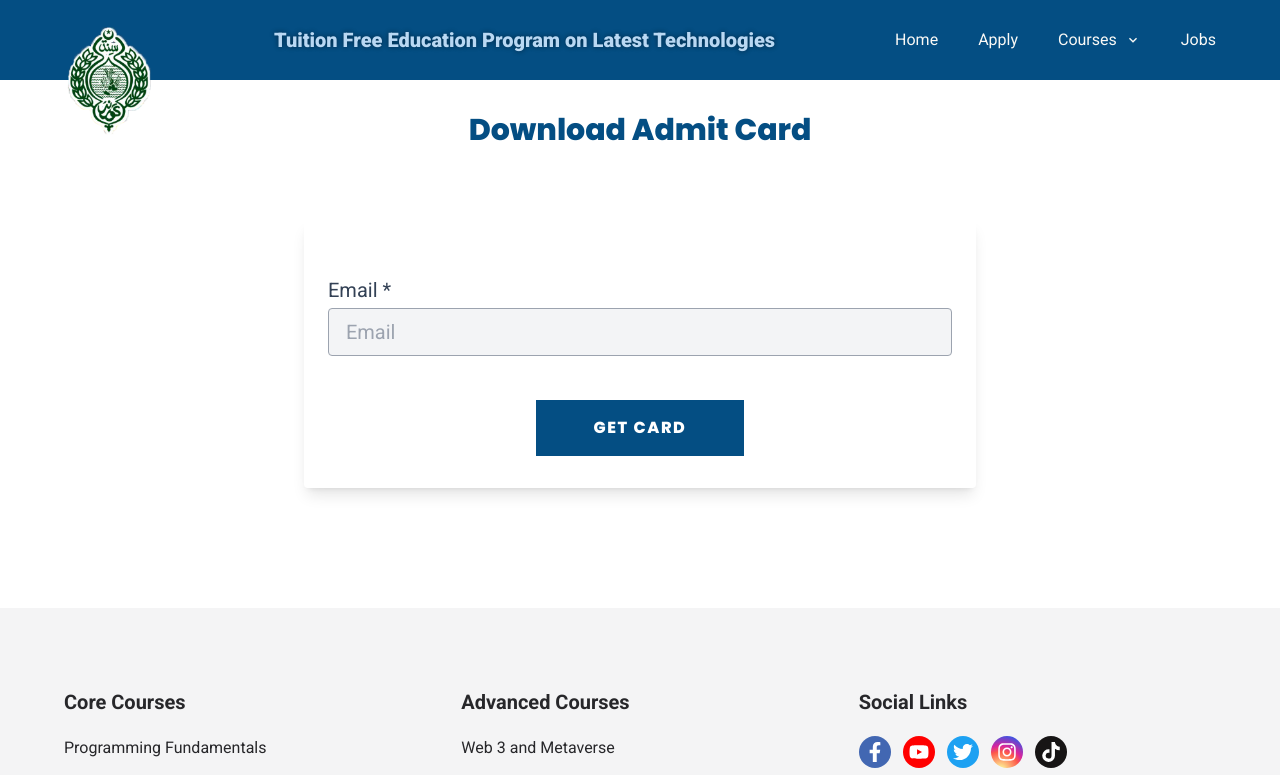
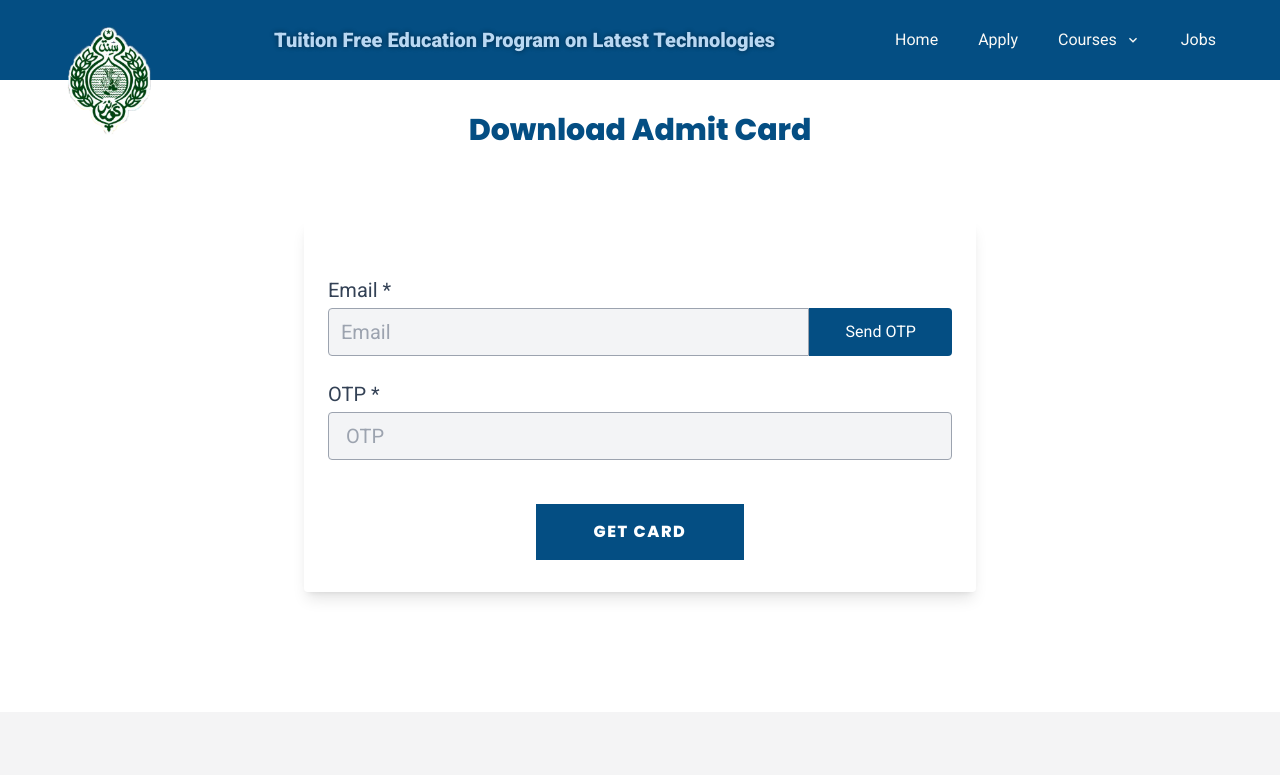
Before and after one commit to governor-sindh/website, a Next.js app: page /admit-card in a window 1280 px wide. Shown: the top 775 px of the page. Built offline with nearby package versions, Linux system fonts and the light colour scheme.

Commit message:
feat: update frontend

```diff
--- a/src/app/admit-card/page.tsx
+++ b/src/app/admit-card/page.tsx
@@ -3,6 +3,7 @@ import {
   Loader,
   Input,
   DownloadAdmitCard,
+  EmailAndOtpFields,
   // EmailAndOtpFields,
 } from "@/components";
 import { useForm } from "react-hook-form";
@@ -44,7 +45,7 @@ export default function Page() {
       const response = await fetch("/api/admitcard", {
         body: JSON.stringify({
           email: formData.email.toLowerCase(),
-          // otp: Number(formData.otp),
+          otp: Number(formData.otp),
         }),
         method: "POST",
       });
@@ -90,21 +91,21 @@ export default function Page() {
           onSubmit={handleSubmit(onFormSubmit)}
           noValidate
         >
-          <Input
+          {/* <Input
             type="email"
             id="email"
             placeholder="Email"
             required={true}
             register={register}
             errors={errors}
-          />
-          {/* <EmailAndOtpFields
+          /> */}
+          <EmailAndOtpFields
             watch={watch}
             register={register}
             errors={errors}
             occupiedErr={occupiedErr}
             setOccupiedErr={setOccupiedErr}
-          /> */}
+          />
           <div className="flex justify-center">
             <button
               type="submit"
--- a/src/app/apply/page.tsx
+++ b/src/app/apply/page.tsx
@@ -1,9 +1,9 @@
 "use client";
 import {
   DownloadAdmitCard,
+  EmailAndOtpFields,
   Input,
   Loader,
-  // EmailAndOtpFields,
   SocialInvitation,
 } from "@/components";
 import { useState } from "react";
@@ -39,7 +39,7 @@ export default function Page() {
   const {
     register,
     handleSubmit,
-    // watch,
+    watch,
     formState: { errors },
   } = useForm<IApplyForm>({
     mode: "onTouched",
@@ -181,13 +181,13 @@ export default function Page() {
             occupiedErr={occupiedErr}
             setOccupiedErr={setOccupiedErr}
           />
-          {/* <EmailAndOtpFields
+          <EmailAndOtpFields
             watch={watch}
             register={register}
             errors={errors}
             occupiedErr={occupiedErr}
             setOccupiedErr={setOccupiedErr}
-          /> */}
+          />
           <Input
             type="tel"
             id="cnic"
```
